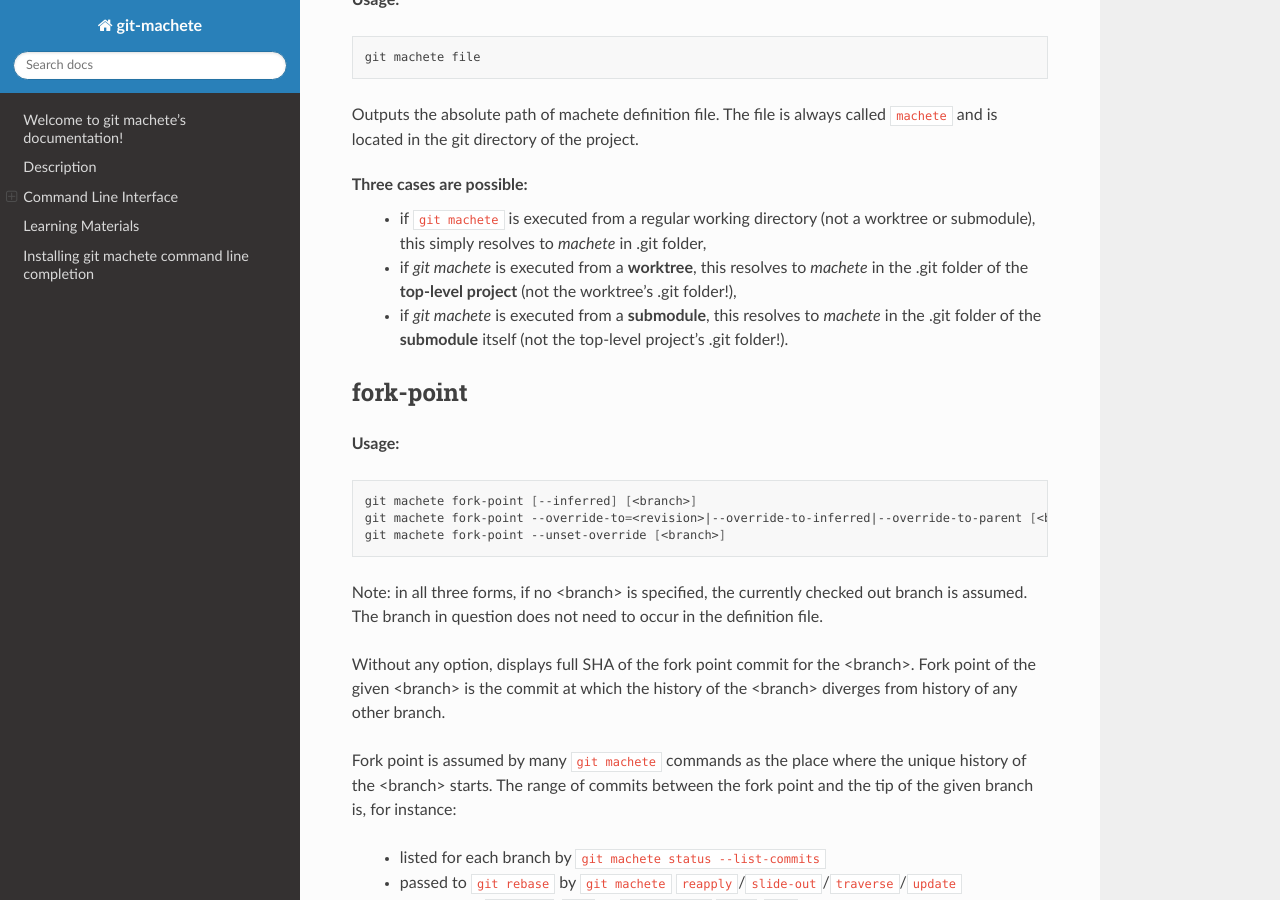
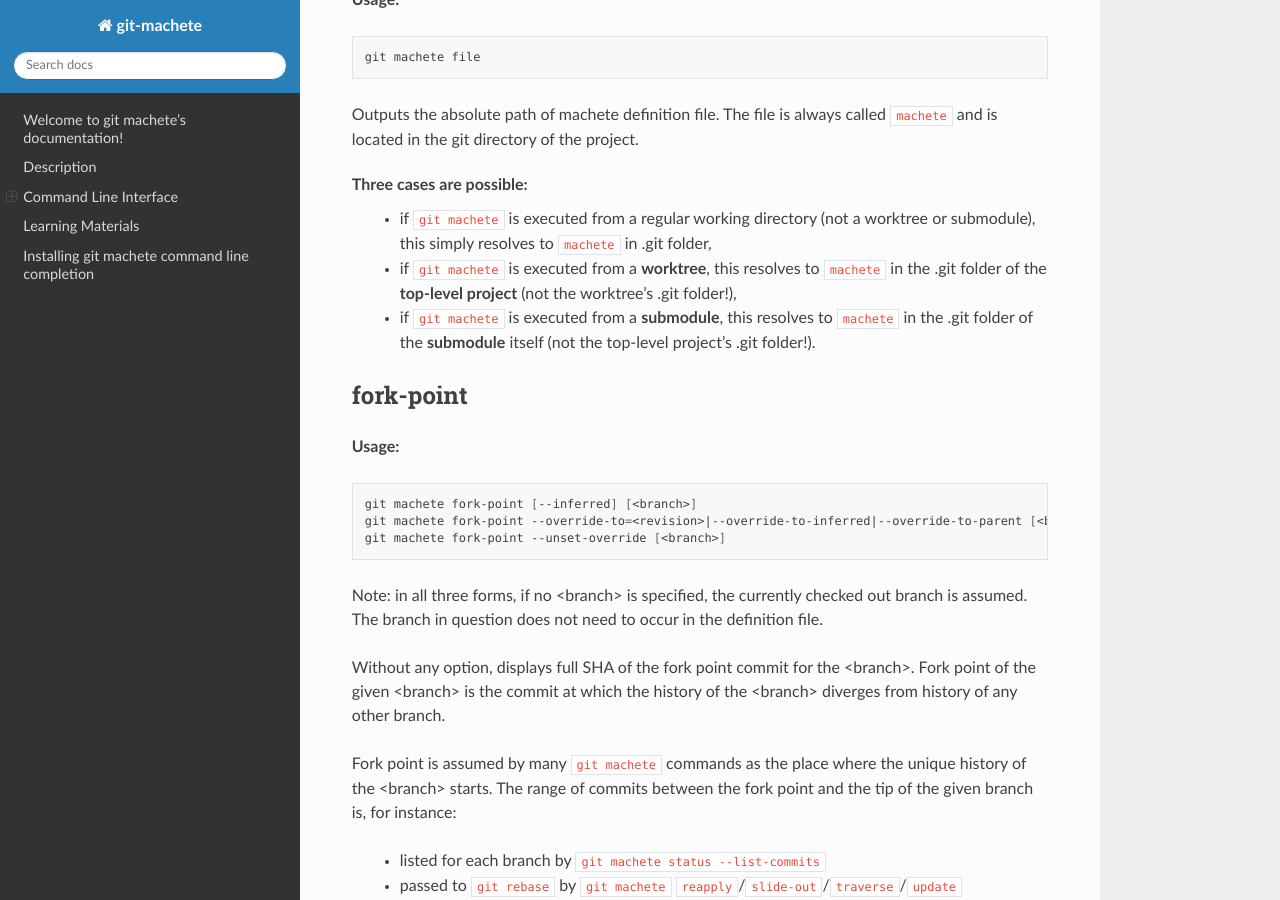
Before and after one commit to VirtusLab/git-machete, a Sphinx documentation site: the page built from docs/source/index.rst, in a window 1280 px wide and 900 px high, scrolled down 7848 px. Built offline with Sphinx 7.4.7 and the Read the Docs theme 2.0.0, drawn with Linux system fonts in a browser that asks for light colours.

```diff
--- a/docs/source/cli_help/file.rst
+++ b/docs/source/cli_help/file.rst
@@ -12,6 +12,6 @@ Outputs the absolute path of machete definition file.
 The file is always called ``machete`` and is located in the git directory of the project.
 
 Three cases are possible:
-    * if ``git machete`` is executed from a regular working directory (not a worktree or submodule), this simply resolves to `machete` in .git folder,
-    * if `git machete` is executed from a **worktree**, this resolves to `machete` in the .git folder of the **top-level project** (not the worktree's .git folder!),
-    * if `git machete` is executed from a **submodule**, this resolves to `machete` in the .git folder of the **submodule** itself (not the top-level project's .git folder!).
+    * if ``git machete`` is executed from a regular working directory (not a worktree or submodule), this simply resolves to ``machete`` in .git folder,
+    * if ``git machete`` is executed from a **worktree**, this resolves to ``machete`` in the .git folder of the **top-level project** (not the worktree's .git folder!),
+    * if ``git machete`` is executed from a **submodule**, this resolves to ``machete`` in the .git folder of the **submodule** itself (not the top-level project's .git folder!).
```
Also changed, not shown: 1 other file.
